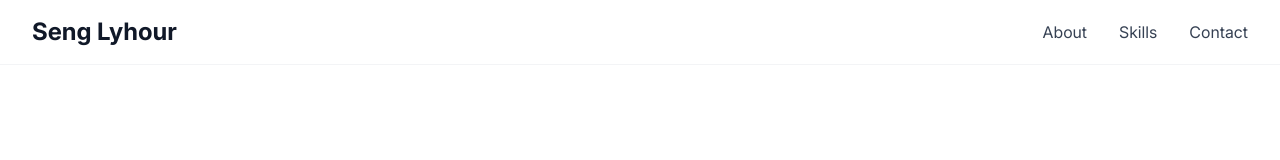
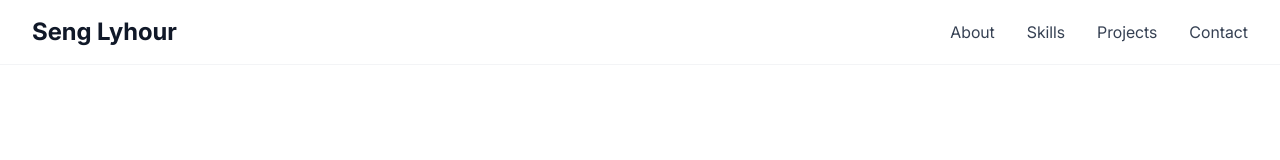
Before and after one commit to 1yhour/my-portfolio, a React (Vite) app: page / in a window 1280 px wide. Shown: the top 160 px of the page. Built offline with nearby package versions, Linux system fonts and the light colour scheme.

Commit message:
Added a link into navbar

```diff
--- a/src/Components/Hero.jsx
+++ b/src/Components/Hero.jsx
@@ -60,7 +60,7 @@ const Hero = () => {
                     </div>
                     <div className="relative">
                         <div className="aspect-square rounded-full overflow-hidden bg-gray-100">
-                            <img src={MyPhoto} alt="my_photo" className="w-full h-full object-cover"/>
+                            <img src={MyPhoto} alt="my_photo" className="w-full h-full object-cover md:w-75% md:h-75%"/>
                         </div>
                     </div>
                 </div>
--- a/src/Constraints/index.js
+++ b/src/Constraints/index.js
@@ -2,6 +2,7 @@
 export const navbar = [
     {text: 'About', link: 'about'},
     {text: 'Skills', link: 'skills'},
+    {text: 'Projects', link: 'projects'},
     {text: 'Contact', link: 'contact'},
 ]
 export function scrollToSection(id,setIsMenuOpen) {
```
